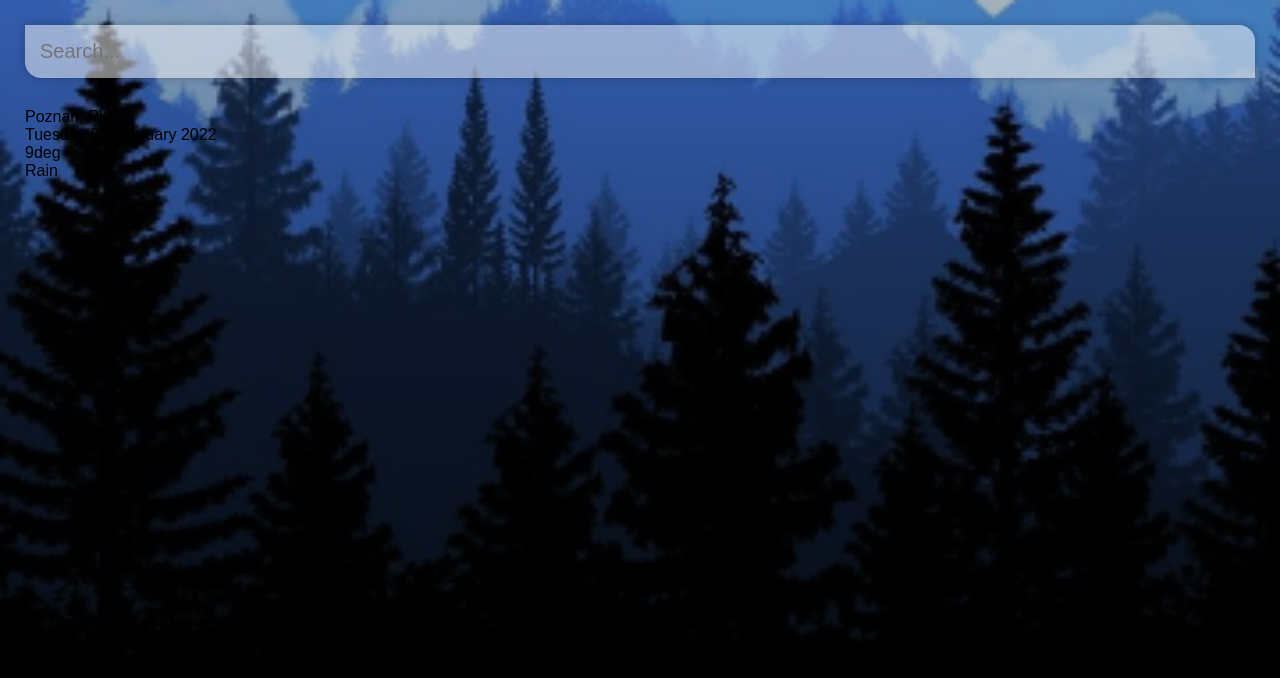
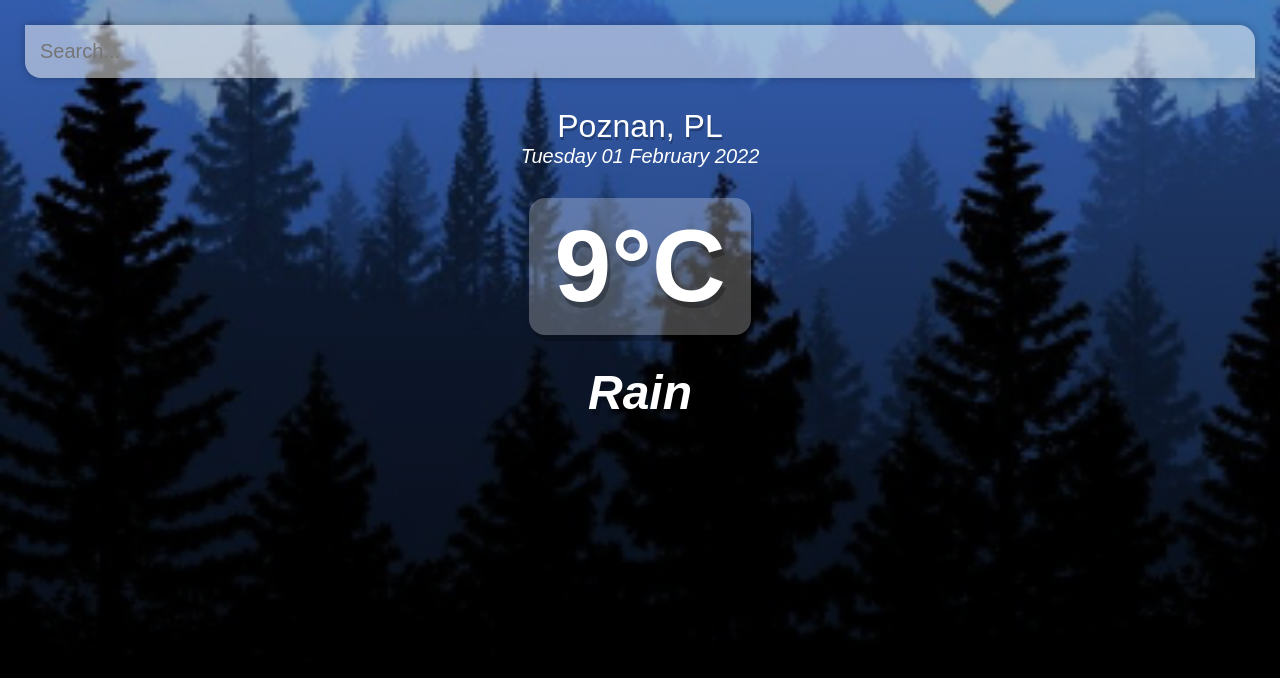
Before and after one commit to radek-winiecki/weather-app, a Vue app: page / in a window 1280 px wide. Shown: the top 678 px of the page. Built offline with nearby package versions, Linux system fonts and the light colour scheme.

Commit message:
add some CSS styles for the weather boxes

```diff
--- a/src/App.vue
+++ b/src/App.vue
@@ -14,7 +14,7 @@
       </div>
 
       <div class="weather-box">
-        <div class="temp">9deg</div>
+        <div class="temp">9°C</div>
         <div class="weather">Rain</div>
       </div>
 
@@ -87,4 +87,45 @@
   border-radius: 16px 0px 16px 0px;
 }
 
+.location-box .location {
+  color: white;
+  font-size: 32px;
+  font-weight: 500;
+  text-align: center;
+  text-shadow: 1px 3px rgba(0, 0, 0, 0.25);
+}
+
+.location-box .date {
+  color: white;
+  font-size: 20px;
+  font-weight: 300;
+  font-style: italic;
+  text-align: center;
+}
+
+.weather-box {
+  text-align: center;
+}
+
+.weather-box .temp {
+  display: inline-block;
+  padding: 10px 25px;
+  color: white;
+  font-size: 102px;
+  font-weight: 900;
+  text-shadow: 3px 6px rgba(0, 0, 0, 0.25);
+  background-color: rgba(255, 255, 255, 0.25);
+  border-radius: 16px;
+  margin: 30px 0px;
+  box-shadow: 3px 6px rgba(0, 0, 0, 0.25);
+}
+
+.weather-box .weather {
+  color: white;
+  font-size: 48px;
+  font-weight: 700;
+  font-style: italic;
+  text-shadow: 3px 6px rgba(0, 0, 0, 0.25);
+}
+
 </style>
```
